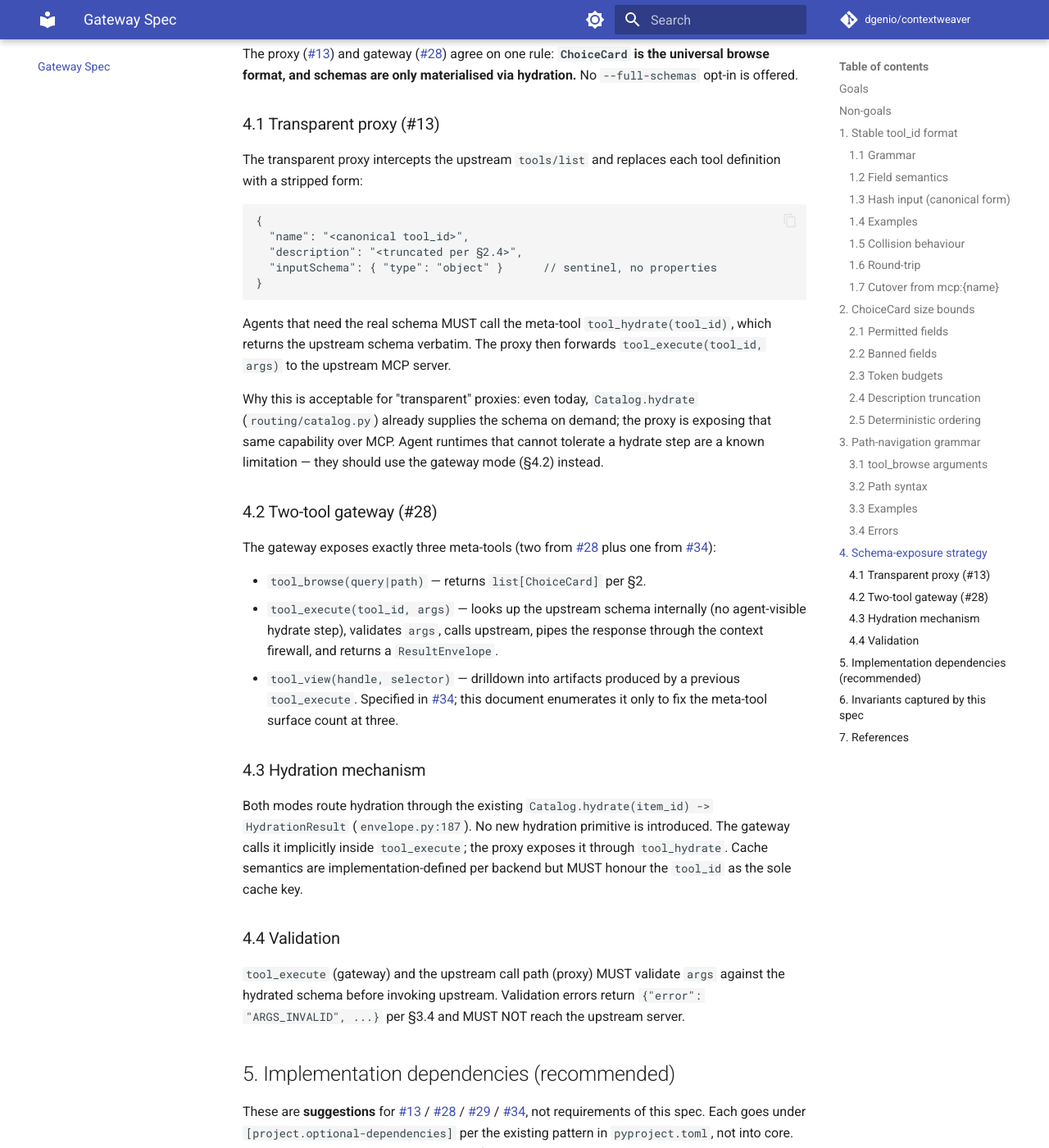
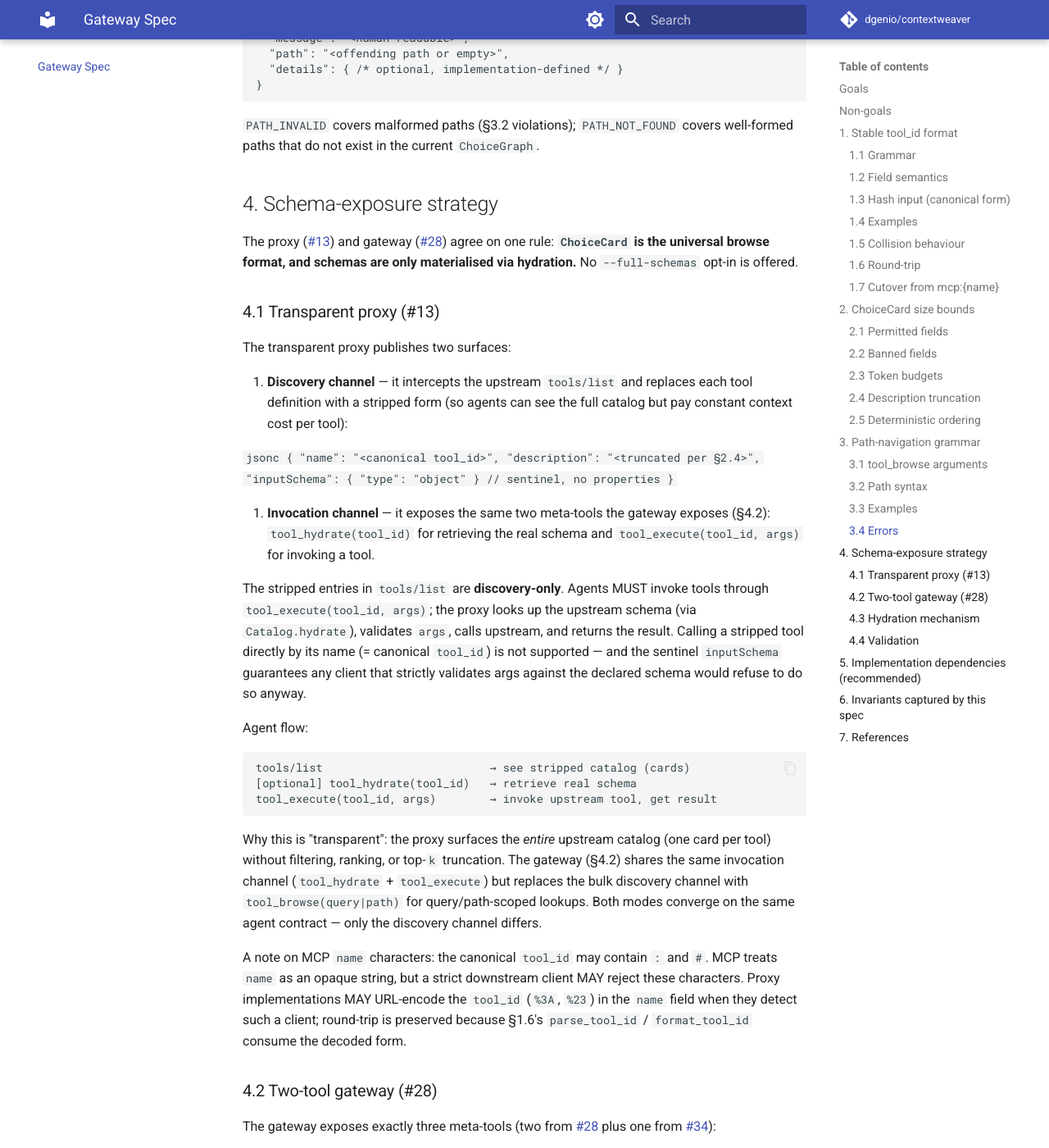
Before and after one commit to dgenio/contextweaver, an MkDocs documentation site: the page built from docs/gateway_spec.md, in a window 1280 px wide and 1400 px high, scrolled down 7278 px. Shown: the whole window at 82% size. Built offline with MkDocs 1.6.1 and Material for MkDocs 9.7.7, drawn with Linux system fonts in a browser that asks for light colours; comment, search, counter and statistics services are not loaded; some of the changed text lies outside the part shown.

Commit message:
docs(spec): tighten gateway spec on hash input, proxy surface, paths
Internal audit pass on the gateway specification surfaced two
must-fix ambiguities and three minor inconsistencies. All edits are
in docs/gateway_spec.md.

- §1.3 — the `_hash8` snippet's `name` parameter was ambiguous: could
  be read as the upstream tool name or the §1.2-derived `name` field.
  Two upstream tools sharing a shape but in different namespaces
  (e.g. `github.create_issue` vs `gitlab.create_issue`) reduce to the
  same de-prefixed `name=create_issue` and would have produced
  identical `hash8` values under the second reading. Rename the
  parameter to `upstream_name` and add a paragraph stating the hash
  input is the upstream original, pre-de-prefixing.
- §4.1 — the proxy's invocation contract was under-specified. The
  text mentioned both stripped sentinel-schema cards in `tools/list`
  and a `tool_execute(tool_id, args)` "forward", without saying
  whether agents should invoke stripped tools by name or always go
  through `tool_execute`. Implementations of #13 would diverge.
  Rewrite §4.1 to make the contract explicit: proxy publishes two
  channels (discovery via stripped `tools/list`, invocation via the
  same `tool_hydrate` + `tool_execute` meta-tools the gateway uses).
  Stripped entries are discovery-only; invocation flows through
  `tool_execute`. The two modes share the invocation contract and
  differ only in the discovery channel.
- §3.2 — path-segment grammar admitted root-level segments starting
  with a digit, but §1.1 forbids leading digits in namespaces. Added
  a bullet noting root segments inherit §1.1's leading-letter
  constraint; deeper segments retain the broader grammar.
- §1.2 — "stable across the lifetime of one upstream-declared semver"
  was tighter than the actual version grammar (§1.1 allows any
  `[A-Za-z0-9._-]{1,32}` and §1.4 has the date-style example
  `weather:get@2024-05`). Changed "semver" → "version string".
- §4.1 — added a one-line note that the canonical `tool_id` may
  contain `:` and `#`. Proxy implementations MAY URL-encode these in
  the MCP `name` field for strict downstream clients; round-trip is
  preserved via §1.6 helpers.

Docs-only; CI targets unaffected.

Co-Authored-By: Claude Opus 4.7 (1M context) <noreply@anthropic.com>

````diff
--- a/docs/gateway_spec.md
+++ b/docs/gateway_spec.md
@@ -59,7 +59,7 @@ Total `tool_id` length: ≤ 240 characters.
 |---|---|---|---|
 | `namespace` | Inferred from upstream tool name via `infer_namespace` (`adapters/mcp.py:24`) or upstream `server_name` if available. | Yes | Server restart, version bump within the same server identity. |
 | `name` | Upstream tool name, derived per separator type (see §1.4). Dot/slash separators are stripped from `name` (the namespace field carries the prefix); underscore separators and the `mcp` fallback preserve the upstream value verbatim, because underscores can appear inside the upstream name itself and stripping would lose the original. | Yes | Description-only updates. |
-| `version` | Upstream `_meta.version` or equivalent, if declared. | No | The lifetime of one upstream-declared semver. |
+| `version` | Upstream `_meta.version` or equivalent, if declared. | No | The lifetime of one upstream-declared version string. |
 | `hash8` | First 8 hex chars of `sha256` over the canonical input-schema shape (see §1.3). | No, but **required** when `version` is absent. | Description-only updates; changes whenever input-schema shape changes. |
 
 ### 1.3 Hash input (canonical form)
@@ -83,10 +83,18 @@ def _canonical_shape(input_schema: dict[str, object]) -> str:
         separators=(",", ":"),
     )
 
-def _hash8(name: str, input_schema: dict[str, object]) -> str:
-    canonical = name + "\n" + _canonical_shape(input_schema)
+def _hash8(upstream_name: str, input_schema: dict[str, object]) -> str:
+    canonical = upstream_name + "\n" + _canonical_shape(input_schema)
     return hashlib.sha256(canonical.encode("utf-8")).hexdigest()[:8]
 ```
+
+The `upstream_name` input is the original tool name as reported by the
+upstream server, *before* any namespace stripping in §1.2. Including
+the upstream name (not the derived `name` field of §1.2) ensures that
+two upstream tools sharing an input-schema shape but originating in
+different namespaces — for example `github.create_issue` and
+`gitlab.create_issue`, both reduced to `name=create_issue` after
+de-prefixing — still produce distinct `hash8` values.
 
 `hashlib.sha256` is stdlib; no new core dependency is introduced.
 [`rfc8785`](https://pypi.org/project/rfc8785/) (JSON Canonicalization
@@ -260,6 +268,10 @@ segment  = ( [a-z0-9] [a-z0-9_-]{0,63} ) | "*"
   break clients that already special-case it.
 - Segments are case-sensitive lowercase. Adapters are responsible for
   lower-casing namespaces during graph construction.
+- Root-level segments resolve to namespaces and additionally satisfy
+  §1.1's namespace grammar (must begin with `[a-z]`, not `[0-9]`).
+  Deeper segments (clusters, tool-name leaves) may start with a digit
+  when permitted by the addressed node.
 
 ### 3.3 Examples
 
@@ -297,27 +309,55 @@ materialised via hydration.** No `--full-schemas` opt-in is offered.
 
 ### 4.1 Transparent proxy (#13)
 
-The transparent proxy intercepts the upstream `tools/list` and replaces
-each tool definition with a stripped form:
+The transparent proxy publishes two surfaces:
 
-```jsonc
-{
-  "name": "<canonical tool_id>",
-  "description": "<truncated per §2.4>",
-  "inputSchema": { "type": "object" }      // sentinel, no properties
-}
+1. **Discovery channel** — it intercepts the upstream `tools/list` and
+   replaces each tool definition with a stripped form (so agents can
+   see the full catalog but pay constant context cost per tool):
+
+   ```jsonc
+   {
+     "name": "<canonical tool_id>",
+     "description": "<truncated per §2.4>",
+     "inputSchema": { "type": "object" }      // sentinel, no properties
+   }
+   ```
+
+2. **Invocation channel** — it exposes the same two meta-tools the
+   gateway exposes (§4.2): `tool_hydrate(tool_id)` for retrieving the
+   real schema and `tool_execute(tool_id, args)` for invoking a tool.
+
+The stripped entries in `tools/list` are **discovery-only**. Agents
+MUST invoke tools through `tool_execute(tool_id, args)`; the proxy
+looks up the upstream schema (via `Catalog.hydrate`), validates `args`,
+calls upstream, and returns the result. Calling a stripped tool
+directly by its name (= canonical `tool_id`) is not supported — and
+the sentinel `inputSchema` guarantees any client that strictly
+validates args against the declared schema would refuse to do so
+anyway.
+
+Agent flow:
+
+```
+tools/list                         → see stripped catalog (cards)
+[optional] tool_hydrate(tool_id)   → retrieve real schema
+tool_execute(tool_id, args)        → invoke upstream tool, get result
 ```
 
-Agents that need the real schema MUST call the meta-tool
-`tool_hydrate(tool_id)`, which returns the upstream schema verbatim. The
-proxy then forwards `tool_execute(tool_id, args)` to the upstream MCP
-server.
+Why this is "transparent": the proxy surfaces the *entire* upstream
+catalog (one card per tool) without filtering, ranking, or top-`k`
+truncation. The gateway (§4.2) shares the same invocation channel
+(`tool_hydrate` + `tool_execute`) but replaces the bulk discovery
+channel with `tool_browse(query|path)` for query/path-scoped lookups.
+Both modes converge on the same agent contract — only the discovery
+channel differs.
 
-Why this is acceptable for "transparent" proxies: even today,
-`Catalog.hydrate` (`routing/catalog.py`) already supplies the schema on
-demand; the proxy is exposing that same capability over MCP. Agent
-runtimes that cannot tolerate a hydrate step are a known limitation —
-they should use the gateway mode (§4.2) instead.
+A note on MCP `name` characters: the canonical `tool_id` may contain
+`:` and `#`. MCP treats `name` as an opaque string, but a strict
+downstream client MAY reject these characters. Proxy implementations
+MAY URL-encode the `tool_id` (`%3A`, `%23`) in the `name` field when
+they detect such a client; round-trip is preserved because §1.6's
+`parse_tool_id` / `format_tool_id` consume the decoded form.
 
 ### 4.2 Two-tool gateway (#28)
 
````
